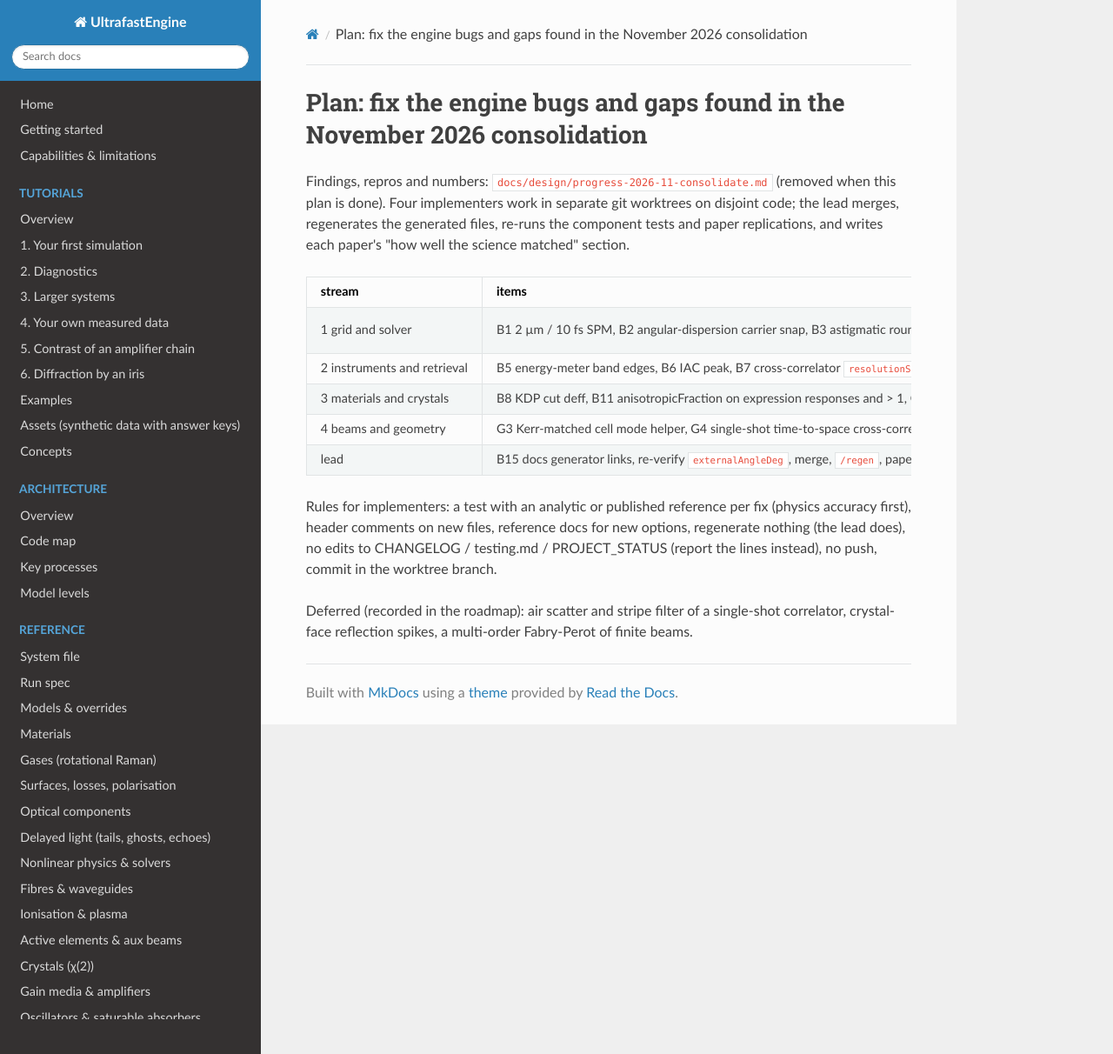
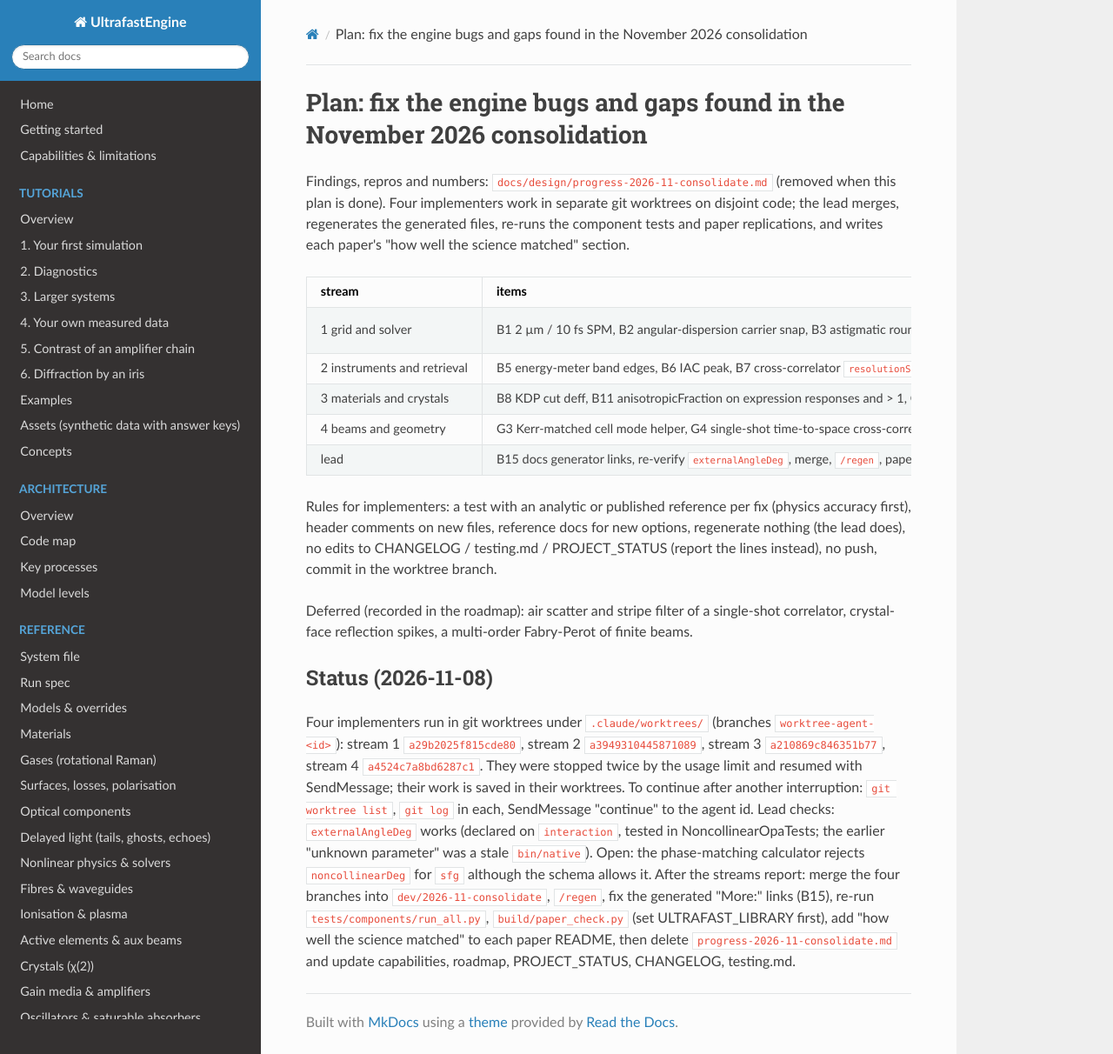
Before and after one commit to JosephCodemard/UltrafastEngine, an MkDocs documentation site: the page built from docs/design/plan-fixes-2026-11.md, in a window 1280 px wide and 1212 px high. Shown: the whole window at 87% size. Built offline with MkDocs 1.6.1, drawn with Linux system fonts in a browser that asks for light colours; nearby versions of some CDN libraries.

Commit message:
Plan status: implementer streams and resume instructions

```diff
--- a/docs/design/plan-fixes-2026-11.md
+++ b/docs/design/plan-fixes-2026-11.md
@@ -18,3 +18,14 @@ the lines instead), no push, commit in the worktree branch.
 
 Deferred (recorded in the roadmap): air scatter and stripe filter of a single-shot correlator, crystal-face reflection spikes,
 a multi-order Fabry-Perot of finite beams.
+
+## Status (2026-11-08)
+Four implementers run in git worktrees under `.claude/worktrees/` (branches `worktree-agent-<id>`):
+stream 1 `a29b2025f815cde80`, stream 2 `a3949310445871089`, stream 3 `a210869c846351b77`, stream 4 `a4524c7a8bd6287c1`.
+They were stopped twice by the usage limit and resumed with SendMessage; their work is saved in their worktrees. To continue after
+another interruption: `git worktree list`, `git log` in each, SendMessage "continue" to the agent id.
+Lead checks: `externalAngleDeg` works (declared on `interaction`, tested in NoncollinearOpaTests; the earlier "unknown parameter" was a
+stale `bin/native`). Open: the phase-matching calculator rejects `noncollinearDeg` for `sfg` although the schema allows it.
+After the streams report: merge the four branches into `dev/2026-11-consolidate`, `/regen`, fix the generated "More:" links (B15),
+re-run `tests/components/run_all.py`, `build/paper_check.py` (set ULTRAFAST_LIBRARY first), add "how well the science matched" to each
+paper README, then delete `progress-2026-11-consolidate.md` and update capabilities, roadmap, PROJECT_STATUS, CHANGELOG, testing.md.
```
